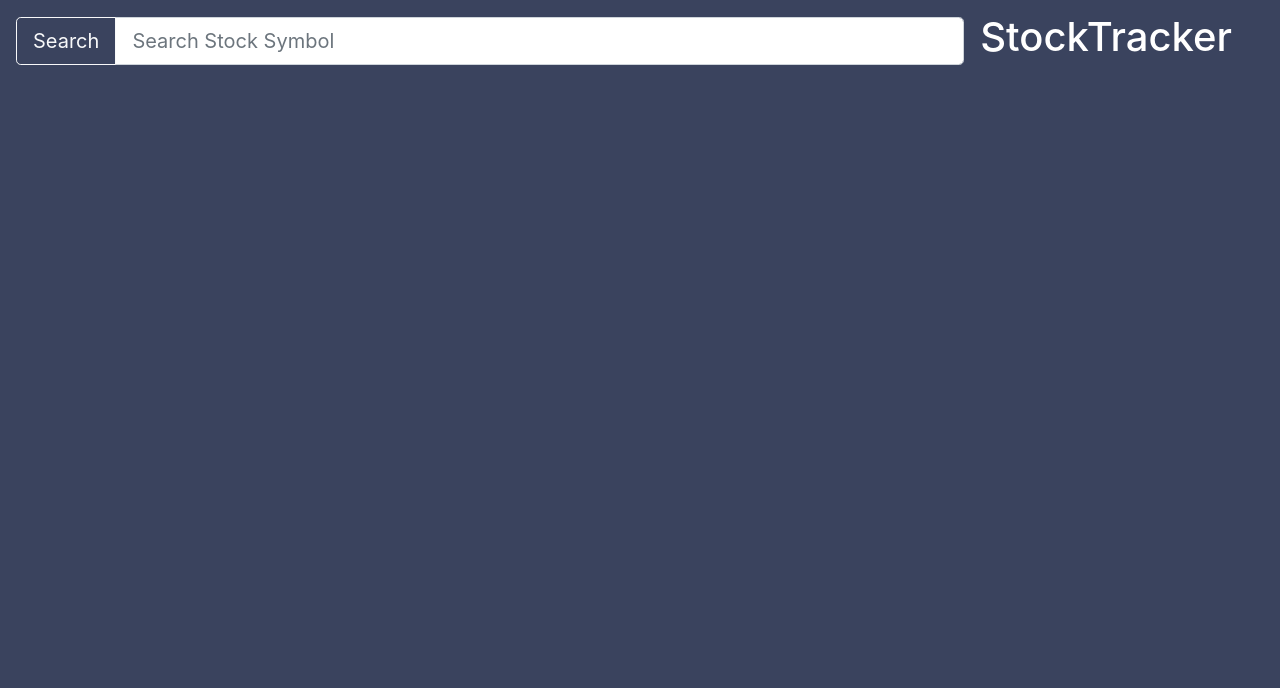
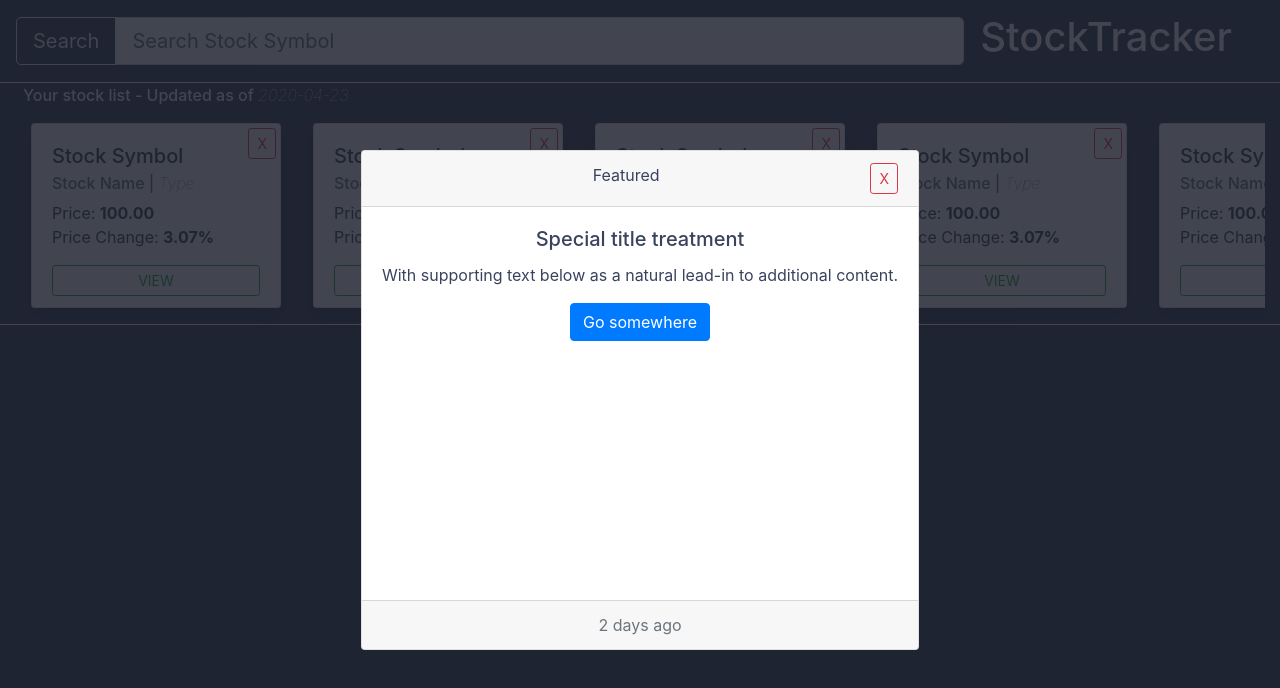
Before and after one commit to dranyem/mvp-stocktracker, a Vue app: page /#/ in a window 1280 px wide. Shown: the top 688 px of the page. Built offline with nearby package versions, Linux system fonts and the light colour scheme.

Commit message:
Worked on the modal display closing

```diff
--- a/package.json
+++ b/package.json
@@ -11,6 +11,7 @@
     "axios": "^0.19.2",
     "core-js": "^3.6.4",
     "vue": "^2.6.11",
+    "vue-cookie": "^1.1.4",
     "vue-router": "^3.1.6",
     "vuex": "^3.1.3"
   },
--- a/src/App.vue
+++ b/src/App.vue
@@ -9,11 +9,9 @@
 
 <script>
 import Navigation from "@/components/Navigation.vue";
-import MyStocks from "@/components/MyStocks.vue";
 export default {
   components: {
-    Navigation,
-    MyStocks
+    Navigation
   }
 };
 </script>
@@ -23,4 +21,28 @@ body {
   background: #3a435e;
   color: white;
 }
+
+::-webkit-scrollbar-track {
+  -webkit-box-shadow: inset 0 0 6px rgba(0, 0, 0, 0.3);
+  background-color: #f5f5f5;
+  border-radius: 10px;
+}
+
+::-webkit-scrollbar {
+  width: 5px;
+  height: 5px;
+  background-color: #f5f5f5;
+}
+
+::-webkit-scrollbar-thumb {
+  border-radius: 10px;
+  background-image: -webkit-gradient(
+    linear,
+    left bottom,
+    left top,
+    color-stop(0.44, rgb(122, 153, 217)),
+    color-stop(0.72, rgb(73, 125, 189)),
+    color-stop(0.86, rgb(28, 58, 148))
+  );
+}
 </style>
--- /dev/null
+++ b/src/components/BaseStock.vue
@@ -0,0 +1,48 @@
+<template>
+  <div class="card m-3 d-inline-block shadow">
+    <a href="#" class="btn btn-outline-danger btn-sm float-right position-relative m-1">X</a>
+    <div class="card-body">
+      <h5 class="card-title">Stock Symbol</h5>
+      <h6 class="card-subtitle text-muted mb-2">
+        Stock Name |
+        <span class="font-italic font-weight-lighter h6">Type</span>
+      </h6>
+      <p class="mb-0">
+        Price:
+        <strong>100.00</strong>
+      </p>
+      <p class>
+        Price Change:
+        <strong>3.07%</strong>
+      </p>
+      <!-- <a href="#" class="btn btn-outline-success btn-sm p-1 mx-2">View</a> -->
+      <a href="#" class="btn btn-outline-success btn-sm mx-auto d-block">VIEW</a>
+    </div>
+  </div>
+</template>
+
+<script>
+export default {
+  name: "BaseStock",
+  props: {
+    // stockSymbol: String,
+    // stockName: String,
+    // stockType: String,
+    // stockPrice: Number,
+    // stockChangePrice: String
+  },
+  computed: {
+    stockSymbol() {
+      return Object.keys(this.stock)[0];
+    }
+  }
+};
+</script>
+
+<style>
+.card {
+  width: 250px;
+  height: 185px;
+  color: #3a435e;
+}
+</style>
--- a/src/components/MyStocks.vue
+++ b/src/components/MyStocks.vue
@@ -1,12 +1,57 @@
 <template>
-    <div class="container-fluid">
-
+  <div class="container-fluid bg-transparent border-top border-bottom border-white">
+    <p class="h6 text-left p-2 d-inline">
+      Your stock list - Updated as of
+      <span
+        class="font-italic font-weight-lighter"
+      >{{new Date().toJSON().slice(0,10).replace(/-/g,'-')}}</span>
+    </p>
+    <div class="myStock">
+      <BaseStock :stock="this.sampleStock" />
+      <BaseStock :stock="this.sampleStock" />
+      <BaseStock :stock="this.sampleStock" />
+      <BaseStock :stock="this.sampleStock" />
+      <BaseStock :stock="this.sampleStock" />
+      <BaseStock :stock="this.sampleStock" />
+      <BaseStock :stock="this.sampleStock" />
+      <BaseStock :stock="this.sampleStock" />
+      <BaseStock :stock="this.sampleStock" />
     </div>
+  </div>
 </template>
 
 <script>
-export default {};
+import BaseStock from "./BaseStock.vue";
+export default {
+  name: "MyStocks",
+  components: {
+    BaseStock
+  },
+  data() {
+    return {
+      sampleStock: {
+        "Global Quote": {
+          "01. symbol": "IBM",
+          "02. open": "122.4100",
+          "03. high": "125.0000",
+          "04. low": "120.7634",
+          "05. price": "124.7200",
+          "06. volume": "4920523",
+          "07. latest trading day": "2020-04-24",
+          "08. previous close": "121.3500",
+          "09. change": "3.3700",
+          "10. change percent": "2.7771%"
+        }
+      }
+    };
+  }
+};
 </script>
 
-<style>
+<style scoped>
+.myStock {
+  overflow-x: auto;
+  overflow-y: hidden;
+  white-space: nowrap;
+}
 </style>
--- a/src/components/Navigation.vue
+++ b/src/components/Navigation.vue
@@ -43,7 +43,7 @@
       </ul>-->
     </nav>
 
-    <div class="container-md position-absolute">
+    <div class="container-md">
       <div class="list-group">
         <a
           href="#"
@@ -106,8 +106,9 @@ a:hover {
   text-decoration: none;
 }
 .list-group {
-  max-height: 200px;
-  max-width: 90%;
+  max-height: 300px;
+  position: absolute;
+  z-index: 999;
   overflow: scroll;
   overflow-x: hidden;
   -webkit-overflow-scrolling: touch;
--- /dev/null
+++ b/src/components/StockInfoModal.vue
@@ -0,0 +1,58 @@
+<template>
+  <div
+    class="myModal position-fixed fixed-top"
+    @click="closeModal"
+    :class="[isHidden? 'd-none':'d-flex']"
+  >
+    <div class="container d-flex h-100">
+      <div class="row justify-content-center mx-auto align-self-center">
+        <div class="card text-center">
+          <div class="card-header">
+            Featured
+            <a
+              href="#"
+              @click="closeModal"
+              class="btn btn-outline-danger btn-sm float-right m-0"
+            >X</a>
+          </div>
+          <div class="card-body">
+            <h5 class="card-title">Special title treatment</h5>
+            <p
+              class="card-text"
+            >With supporting text below as a natural lead-in to additional content.</p>
+            <a href="#" class="btn btn-primary">Go somewhere</a>
+          </div>
+          <div class="card-footer text-muted">2 days ago</div>
+        </div>
+      </div>
+    </div>
+  </div>
+</template>
+
+<script>
+export default {
+  name: "StockInfoModal",
+  props: {
+    isHidden: Boolean
+  },
+  methods: {
+    closeModal() {
+      this.$store.commit("closeModal");
+    }
+  }
+};
+</script>
+
+<style scoped>
+.myModal {
+  width: 100vw;
+  height: 100vh;
+  background-color: #1a1e2ad2;
+  z-index: 999;
+}
+.card {
+  min-width: 300px;
+  width: 100%;
+  min-height: 500px;
+}
+</style>
--- a/src/store/index.js
+++ b/src/store/index.js
@@ -4,8 +4,23 @@ import Vuex from "vuex";
 Vue.use(Vuex);
 
 export default new Vuex.Store({
-  state: {},
-  mutations: {},
+  state: {
+    test: "asdasdad",
+    isModalHidden: false
+  },
+  mutations: {
+    closeModal(state) {
+      state.isModalHidden = true;
+    }
+  },
+  getters: {
+    isModalHidden(state) {
+      return state.isModalHidden;
+    },
+    test(state) {
+      return state.test;
+    }
+  },
   actions: {},
   modules: {}
 });
--- a/src/views/Home.vue
+++ b/src/views/Home.vue
@@ -1,9 +1,26 @@
 <template>
-  <div class="home"></div>
+  <div class="home">
+    <MyStocks />
+    <StockInfoModal :isHidden="isModalHidden" />
+  </div>
 </template>
 
 <script>
+import MyStocks from "@/components/MyStocks.vue";
+import StockInfoModal from "@/components/StockInfoModal.vue";
 export default {
-  name: "Home"
+  name: "Home",
+  components: {
+    MyStocks,
+    StockInfoModal
+  },
+  computed: {
+    isModalHidden() {
+      return this.$store.getters.isModalHidden;
+    },
+    test() {
+      return this.$store.getters.test;
+    }
+  }
 };
 </script>
```
Also changed, not shown: 2 other files (tests, documents, lock files or other folders).
